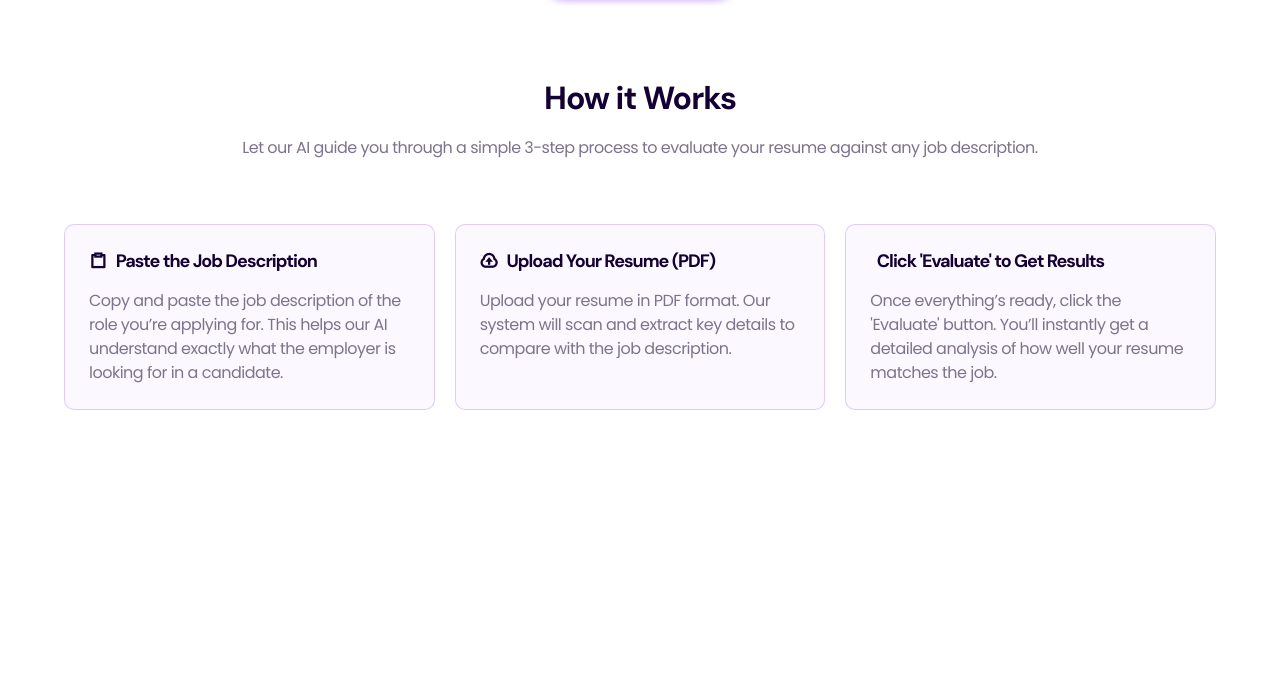
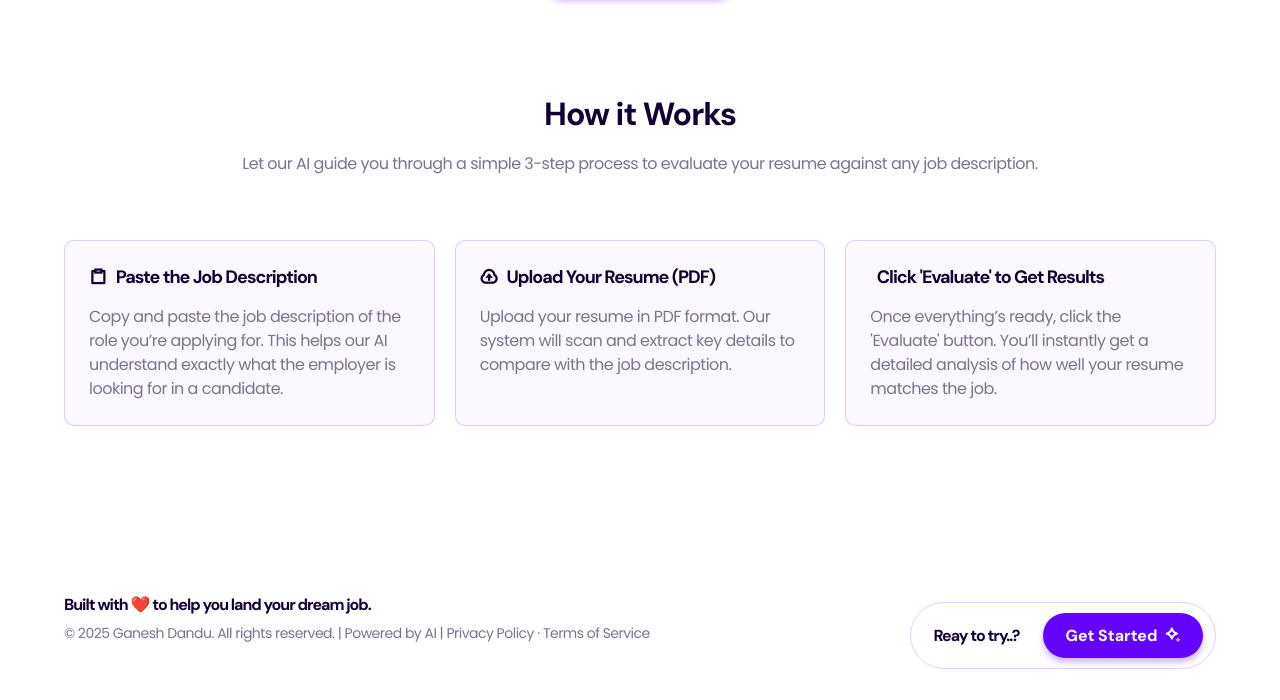
Before and after one commit to ganesh-dandu/matchlens, a plain HTML site: page index.html in a window 1280 px wide. Shown: the part 725-1425 px from the top of the page. Before the commit the page ends 1183 px from the top, so only its background shows below. Drawn offline with nearby package versions, Linux system fonts and the light colour scheme; some icons are missing.

Commit message:
added footer

```diff
--- a/index.html
+++ b/index.html
@@ -61,6 +61,20 @@
                     <p>Once everything’s ready, click the 'Evaluate' button. You’ll instantly get a detailed analysis of how well your resume matches the job.</p>
                 </div>
         </div>
+
+        <div class="footer">
+            <div class="left">
+                <h2>Built with ❤️ to help you land your dream job.</h2>
+                <p>&copy; 2025 Ganesh Dandu. All rights reserved. | Powered by AI | Privacy Policy · Terms of Service</p>
+            </div>
+
+            <div class="right">
+                <div class="container">
+                    <h4>Reay to try..?</h4>
+                    <button id="analyze-btn">Get Started &nbsp;<i class="ri-bard-line"></i></button>
+                </div>
+            </div>
+        </div>
     </div>
 </body>
 </html>
--- a/style.css
+++ b/style.css
@@ -152,7 +152,7 @@ nav a{
 }
 
 .how-it-works{
-    margin-top: 5rem;
+    margin-top: 6rem;
     display: flex;
     flex-direction: column;
     align-items: center;
@@ -206,6 +206,46 @@ nav a{
     margin-bottom: 0;
 }
 
+.footer{
+    width: 100%;
+    margin-top: 6rem;
+    display: flex;
+    justify-content: space-between;
+    text-align: left;
+    align-items: center;
+    padding: 1.5rem 0;
+}
+
+.footer .left h2{
+    font-family: 'DM Sans', sans-serif;
+    font-size: 1rem;
+    color: var(--text-primary);
+}
+
+.footer .left p{
+    font-family: 'Poppins', sans-serif;
+    font-size: 0.875rem;
+    color: var(--text-secondary);
+    margin-top: 0.5rem;
+}
+
+.footer .right .container{
+    width: max-content;
+    display: flex;
+    align-items: center;
+    gap: 1.5rem;
+    padding: 10px 12px 10px 22px;
+    border: 1px solid var(--stroke-color);
+    border-radius: 50px;
+}
+
+.footer .right .container h4{
+    font-family: 'DM Sans', sans-serif;
+    font-size: 1rem;
+    color: var(--text-primary);
+    font-weight: 700;
+}
+
 @media (max-width: 768px) {
   /* Styles for mobile screens (≤640px wide) */
 
```
